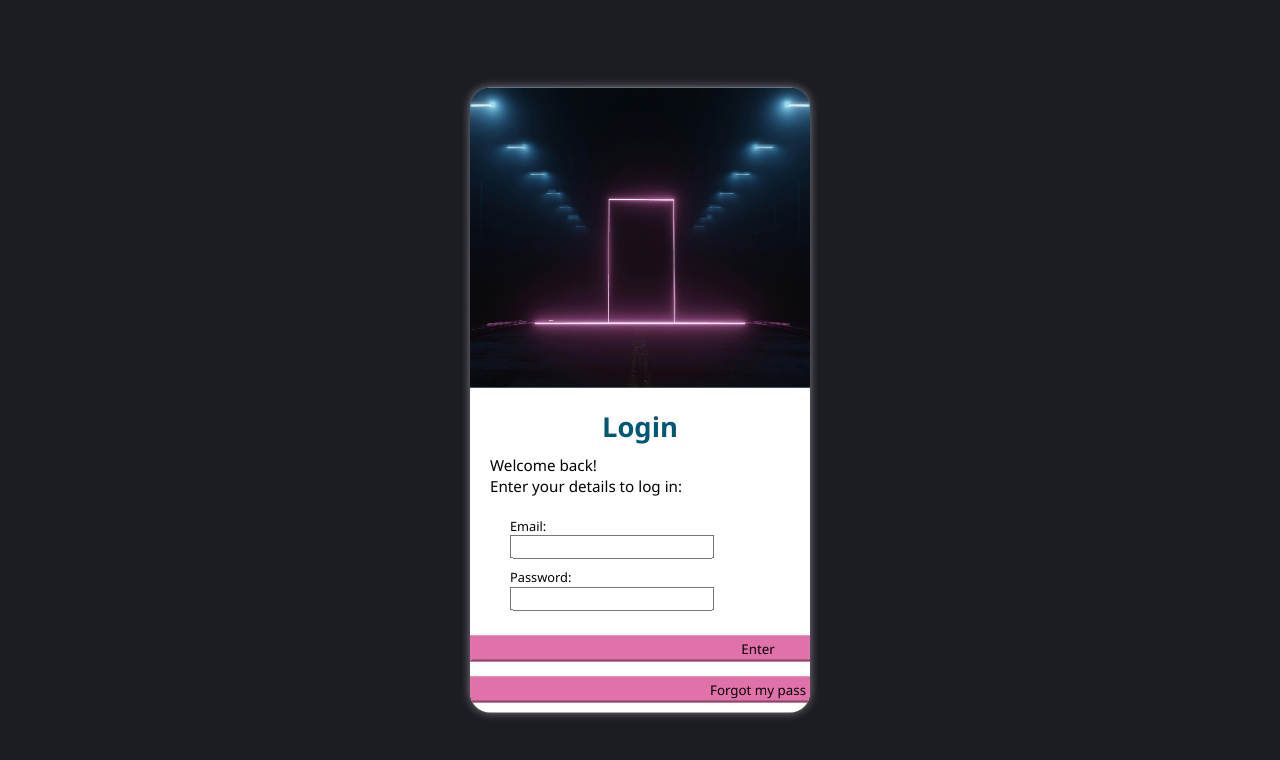
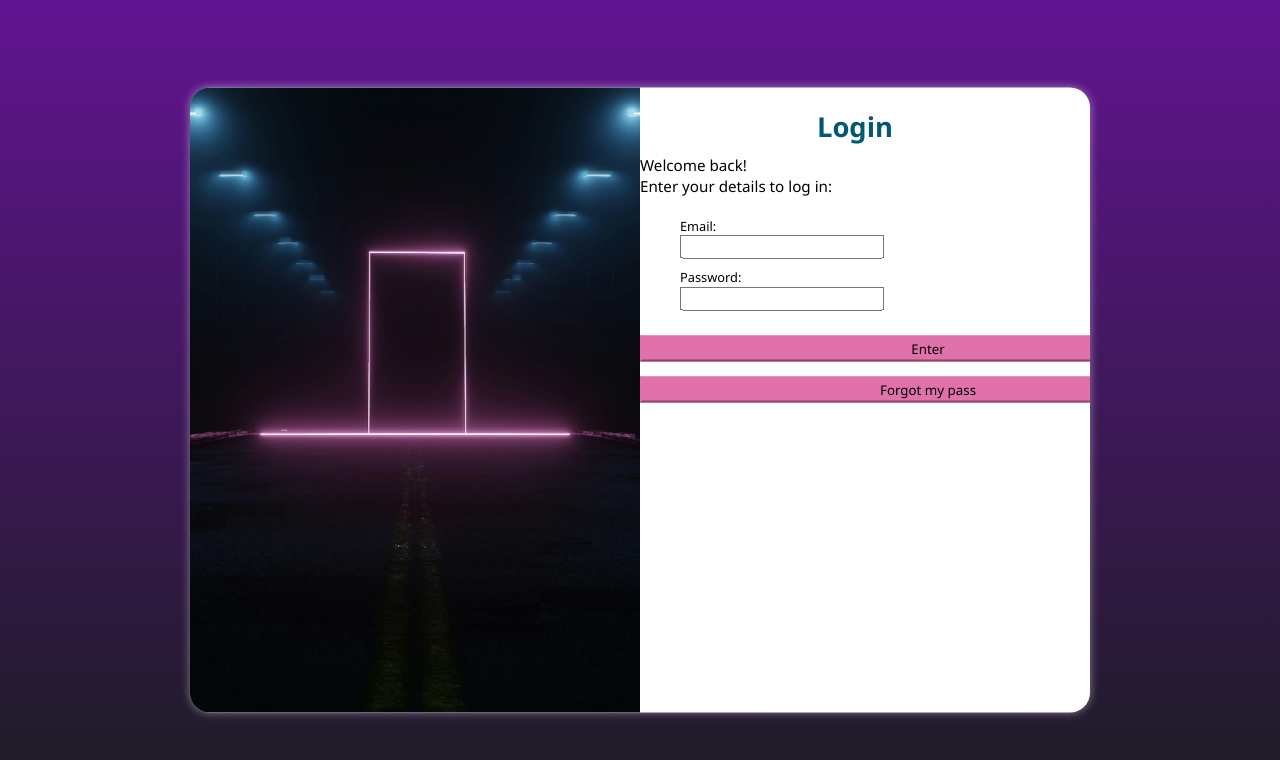
Before and after one commit to Brunapessoa/login-project, a plain HTML site: page index.html in a window 1280 px wide. Drawn offline with Linux system fonts and the light colour scheme.

Commit message:
creating media queries adjusts

```diff
--- a/index.html
+++ b/index.html
@@ -6,6 +6,7 @@
     <meta name="viewport" content="width=device-width, initial-scale=1.0">
     <title>Login Screen</title>
     <link rel="stylesheet" href="styles/style.css">
+    <link rel="stylesheet" href="styles/media-query.css">
 </head>
 
 <body>
--- /dev/null
+++ b/styles/media-query.css
@@ -0,0 +1,46 @@
+@charset "UTF-8";
+
+@media screen and (min-width: 768px) and (max-width: 992px) {
+    body{
+        background-image: linear-gradient(to top, #1C1C23, #621492);
+    }
+
+    #login {
+        width: 75vw;
+    }
+
+    #image {
+        float: left;
+        background-position: center center;
+        height: 100%;
+
+    }
+
+    form {
+        float: right;
+        width: 60%;
+    }
+}
+
+@media screen and (min-width: 992px) {
+    body{
+        background-image: linear-gradient(to top, #1C1C23, #621492);
+    }
+    #login{
+        width: 900px;
+    }
+
+    #image {
+        float: left;
+        background-position: center center;
+        height: 100%;
+        width: 50%;
+
+    }
+
+        form {
+        float: right;
+        width: 50%;
+        height: 100%;
+    }
+}
--- a/styles/style.css
+++ b/styles/style.css
@@ -34,6 +34,9 @@ main {
     margin: auto;
     border-radius: 20px;
     box-shadow: 0px 0px 10px rgba(255, 255, 255, 0.450);
+
+    transition: width 0.2s, heigth 0.2s;
+    transition-timing-function: ease;
 }
 
 #image {
```
